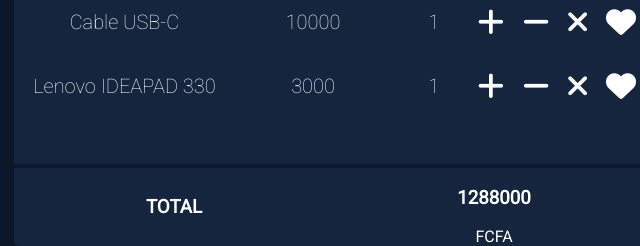
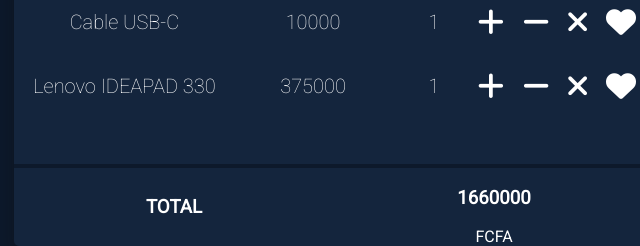
Before and after one commit to jkdGMC/DOM_checkpoint, a plain HTML site: page index.html in a window 1280 px wide. Shown: the part 376-622 px from the top of the page, 306-946 px from the left. Drawn offline with Linux system fonts and the light colour scheme.

Commit message:
Updating index.html

```diff
--- a/index.html
+++ b/index.html
@@ -99,7 +99,7 @@
 
             <tr>
               <td>Lenovo IDEAPAD 330</td>
-              <td class="price_product">3000</td>
+              <td class="price_product">375000</td>
               <td class="qut"></td>
               <td class="icon_plus" id="plus">
                 <i class="fa-solid fa-plus" ></i>
```
